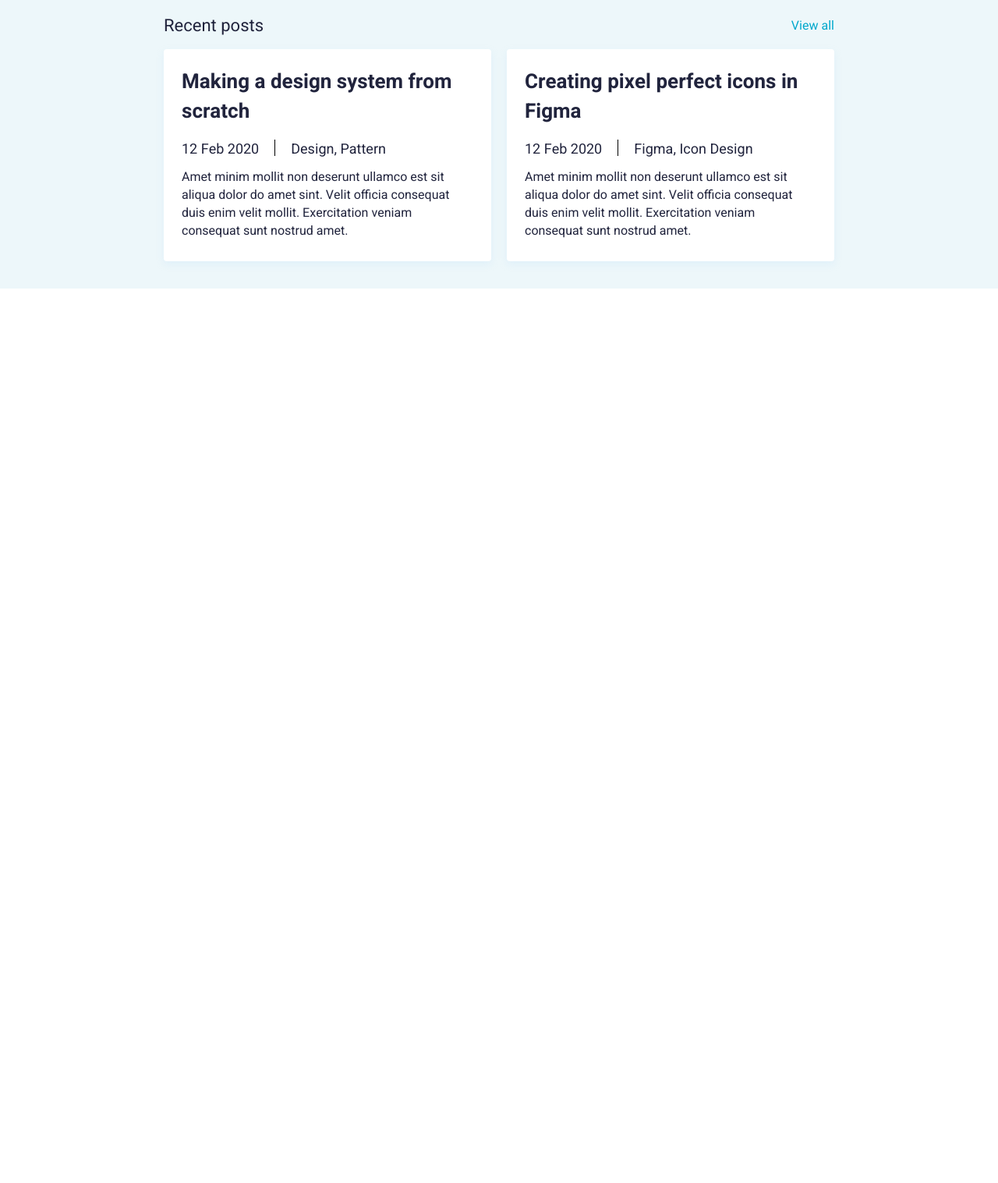
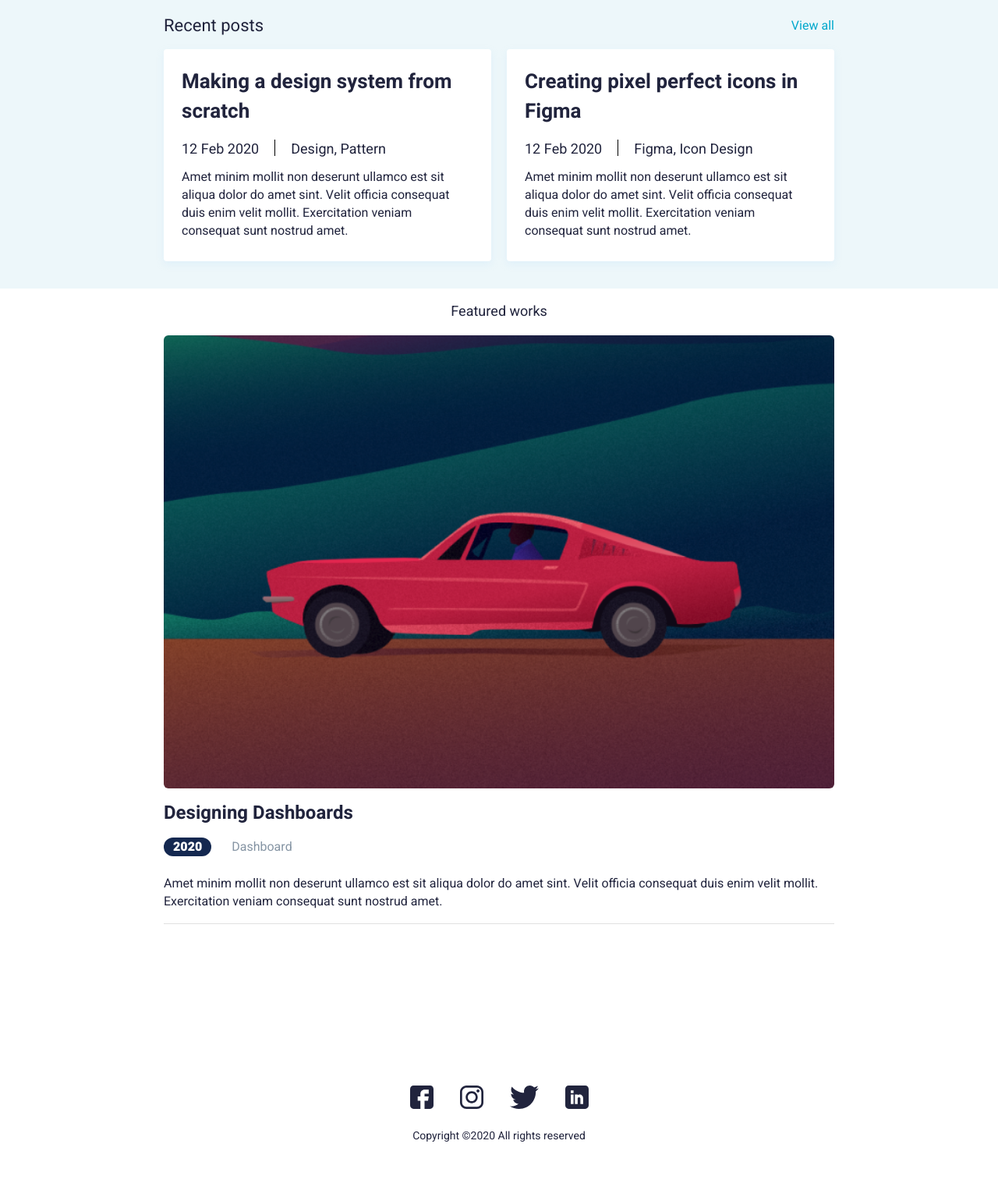
Before and after one commit to victorfilyk/personal-blog, a website: page app/index.html in a window 1280 px wide. Shown: the part 617-2134 px from the top of the page at 78% size. Before the commit the page ends 987 px from the top, so only its background shows below. Drawn offline with Linux system fonts and the light colour scheme.

Commit message:
All page for mobile is done

```diff
--- a/app/index.html
+++ b/app/index.html
@@ -45,7 +45,7 @@
             <div class="about__inner">
               <div class="about__description">
                 <h2 class="about__whoAmI">
-                  Hi, I am John, <br>
+                  Hi, I am John, <br />
                   Creative Technologist
                 </h2>
                 <p class="about__descriptionText">
@@ -94,7 +94,9 @@
                   </p>
                 </div>
                 <div class="recentPosts__post">
-                  <a class="recentPosts__postTitle" href="#">Creating pixel perfect icons in Figma</a>
+                  <a class="recentPosts__postTitle" href="#"
+                    >Creating pixel perfect icons in Figma</a
+                  >
                   <div class="recentPosts__postMeta">
                     <span class="recentPosts__postDate">12 Feb 2020</span>
                     <span class="recentPosts__postMetaDivider"></span>
@@ -113,9 +115,53 @@
             </div>
           </div>
         </section>
+
+        <section class="works">
+          <div class="container">
+            <div class="works__inner">
+              <h5 class="works__title">Featured works</h5>
+              <div class="works__container">
+                <div class="works__workBlock">
+                  <img class="works__workImage" src="./images/works/work-1.png" alt="work-image" />
+                  <div class="works__workDescription">
+                    <a class="works__workTitle" href="#">Designing Dashboards</a>
+                    <div class="works__workMeta">
+                      <span class="works__workYearBadge">2020</span>
+                      <span class="works__workTag">Dashboard</span>
+                    </div>
+                    <p class="works__workText">
+                      Amet minim mollit non deserunt ullamco est sit aliqua dolor do amet sint.
+                      Velit officia consequat duis enim velit mollit. Exercitation veniam consequat
+                      sunt nostrud amet.
+                    </p>
+                  </div>
+                </div>
+                <span class="works__workDivider"></span>
+              </div>
+            </div>
+          </div>
+        </section>
       </main>
 
-      <footer class="footer"></footer>
+      <footer class="footer">
+        <div class="footer__inner">
+          <div class="footer__social">
+            <a class="footer__socialLink" href="#"
+              ><img class="footer__socialLogo" src="./images/icons/facebook.svg" alt="social-logo"
+            /></a>
+            <a class="footer__socialLink" href="#"
+              ><img class="footer__socialLogo" src="./images/icons/instagram.svg" alt="social-logo"
+            /></a>
+            <a class="footer__socialLink" href="#"
+              ><img class="footer__socialLogo" src="./images/icons/twitter.svg" alt="social-logo"
+            /></a>
+            <a class="footer__socialLink" href="#"
+              ><img class="footer__socialLogo" src="./images/icons/linkedin.svg" alt="social-logo"
+            /></a>
+          </div>
+          <span class="footer__copyright">Copyright ©2020 All rights reserved </span>
+        </div>
+      </footer>
     </div>
 
     <script src="js/main.min.js"></script>
--- a/app/scss/style.scss
+++ b/app/scss/style.scss
@@ -332,3 +332,107 @@
     color: $dark-color;
   }
 }
+
+.works {
+  &__inner {
+    margin-bottom: 150px;
+  }
+
+  &__title {
+    font-weight: normal;
+    font-size: 18px;
+    line-height: 60px;
+    color: $dark-color;
+    text-align: center;
+  }
+
+  &__container {
+  }
+
+  &__workBlock {
+    margin: 0 auto;
+  }
+
+  &__workImage {
+    width: 100%;
+    border-radius: 6px;
+  }
+
+  &__workDescription {
+    padding-top: 17px;
+  }
+
+  &__workTitle {
+    font-weight: bold;
+    font-size: 24px;
+    line-height: 30px;
+    color: $dark-color;
+  }
+
+  &__workMeta {
+    margin: 16px 0 24px 0;
+  }
+
+  &__workYearBadge {
+    font-weight: 900;
+    font-size: 16px;
+    display: inline-block;
+    background: #142850;
+    border-radius: 16px;
+    padding: 0 12px;
+    color: #fff;
+  }
+
+  &__workTag {
+    font-weight: normal;
+    font-size: 16px;
+    line-height: 23px;
+    color: #8695a4;
+    margin-left: 22px;
+  }
+
+  &__workText {
+    font-weight: normal;
+    font-size: 16px;
+    line-height: 23px;
+    color: $dark-color;
+  }
+
+  &__workDivider {
+    display: inline-block;
+    width: 100%;
+    height: 1px;
+    background: $border-grey-color;
+  }
+}
+
+.footer {
+  &__inner {
+    display: flex;
+    flex-direction: column;
+    align-items: center;
+    padding: 50px 0;
+  }
+
+  &__social {
+    display: flex;
+  }
+
+  &__socialLink {
+    margin-right: 34px;
+    margin-bottom: 24px;
+    &:last-child {
+      margin-right: 0;
+    }
+  }
+
+  &__socialLogo {
+  }
+
+  &__copyright {
+    font-weight: normal;
+    font-size: 14px;
+    line-height: 21px;
+    color: $dark-color;
+  }
+}
```
Also changed, not shown: app/css/style.min.css, app/images/icons/facebook.svg (added), app/images/icons/instagram.svg (added), app/images/icons/linkedin.svg (added), app/images/icons/twitter.svg (added), app/images/works/work-1.png (added).
